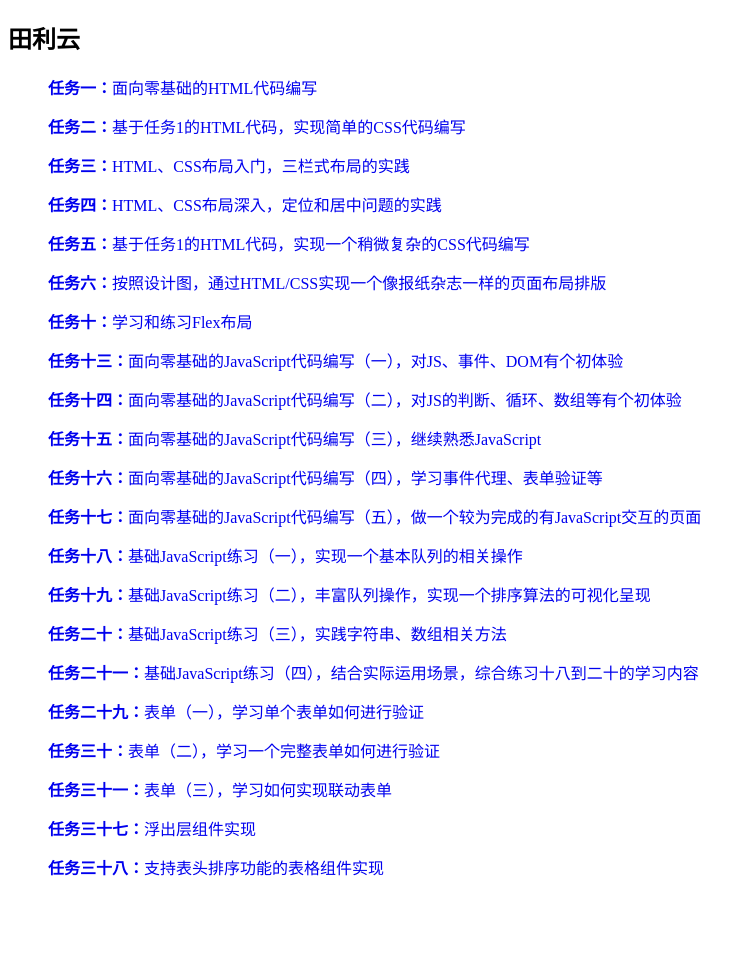
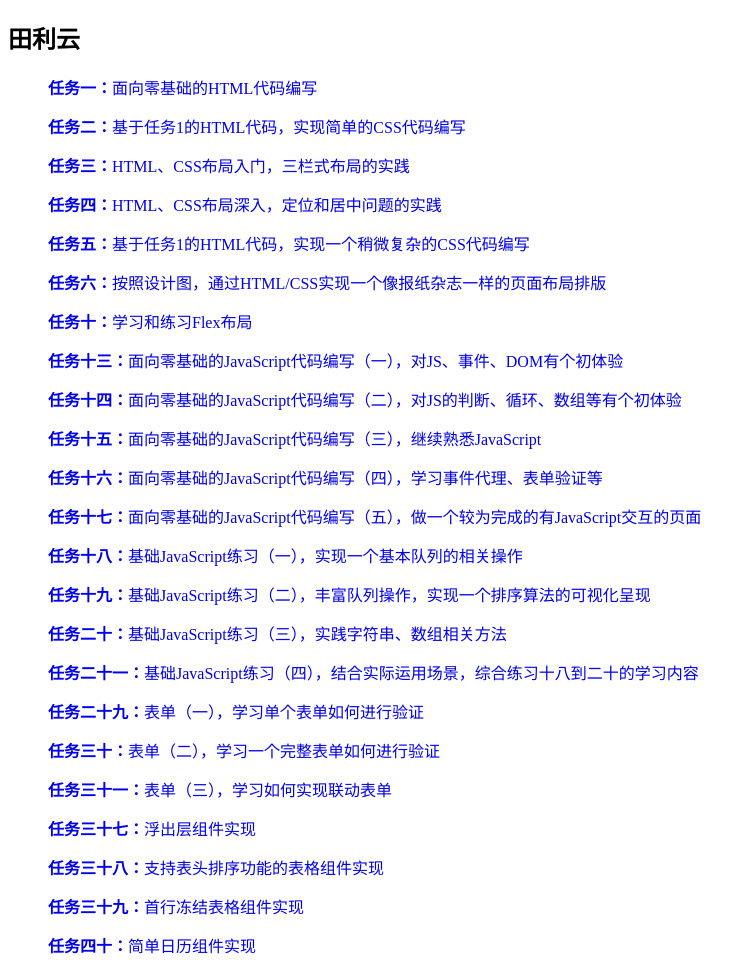
Before and after one commit to IRIFE/IRIFE.github.io, a Jekyll site: the page tliyun.html, which Jekyll copies as it is, in a window 1280 px wide. Shown: the whole page, without its empty margins (0-754 px from the left). Built offline with Jekyll 4.4.1, drawn with Linux system fonts in a browser that asks for light colours; before the commit the page ends 900 px from its top, so only the background shows below that.

Commit message:
add task39 and task40

```diff
--- a/tliyun.html
+++ b/tliyun.html
@@ -44,6 +44,8 @@
    		<li class="li-list"><a href="https://IRIFE.github.io/ife/tliyun/task31/task31.html"><b>任务三十一：</b>表单（三），学习如何实现联动表单</a></li>
 		<li class="li-list"><a href="https://IRIFE.github.io/ife/tliyun/task37/task37.html"><b>任务三十七：</b>浮出层组件实现</a></li>
         <li class="li-list"><a href="https://IRIFE.github.io/ife/tliyun/task38/task38.html"><b>任务三十八：</b>支持表头排序功能的表格组件实现</a></li>
+        <li class="li-list"><a href="https://IRIFE.github.io/ife/tliyun/task38/task39.html"><b>任务三十九：</b>首行冻结表格组件实现</a></li>
+        <li class="li-list"><a href="https://IRIFE.github.io/ife/tliyun/task38/task40.html"><b>任务四十：</b>简单日历组件实现</a></li>
 
     </ul>
 </body>
```
